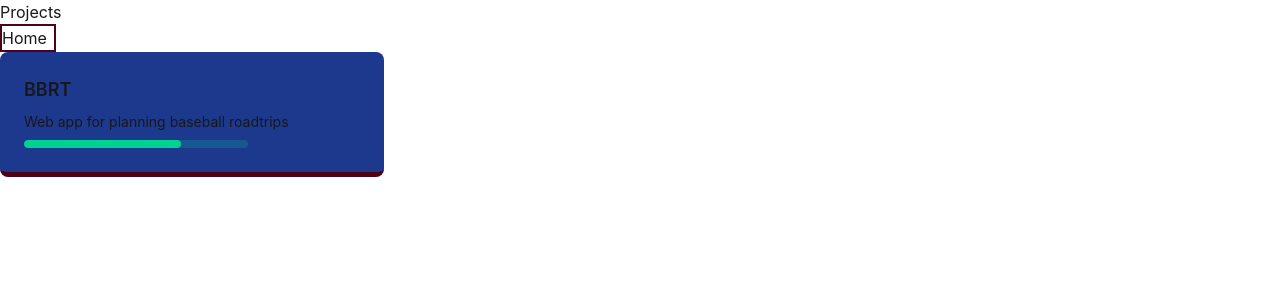
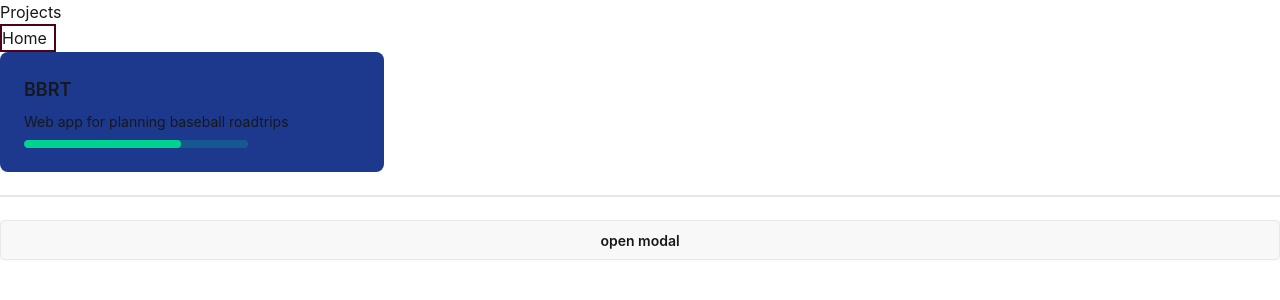
Before and after one commit to kilted2000/ProgressTracker, a Next.js app: page /main in a window 1280 px wide. Shown: the top 300 px of the page. Built offline with nearby package versions, Linux system fonts and the light colour scheme.

Commit message:
WIP:added modal and started on rendering proj form

```diff
--- a/app/components/card.tsx
+++ b/app/components/card.tsx
@@ -33,19 +33,28 @@ export default function Card() {
 //       ))}
 //     </tr>
 
-//let projects = [];
 
+
+     type Projects = {
+      id: number;
+        name: string;
+        description: string;
+
+    }
+
+    const projects = [];
   return (
     <ul>
-        <li>
-             <div className="card w-96 bg-blue-900 card-md border-b-5 border-rose-950">
+
+             <div className="card w-96 bg-blue-900 card-md">
   <div className="card-body">
     <h2 className="card-title">BBRT</h2>
     <p>Web app for planning baseball roadtrips</p>
     <progress className="progress progress-success w-56" value="70" max="100"></progress>
   </div>
 </div>
-        </li>
+        <li key={projects.id}></li>
+        <div className="divider"></div>
     </ul>
 
   );
--- a/app/main/page.tsx
+++ b/app/main/page.tsx
@@ -1,15 +1,57 @@
+"use client"
 import Link from "next/link"
 import Card from "../components/card"
 
-export default function mainPage(){
+export default function mainPage() {
 
-    return(
-           <>
-    <h1>Projects</h1>
-<Link href="/" className="w-14 border-2 border-rose-950">Home</Link>
-<Card />
-    </>
+    type Projects = {
+        name: string;
+        id: number
+    };
+//const projects : Projects= [];
+    return (
+        <>
+            <h1>Projects</h1>
+            <Link href="/" className="w-14 border-2 border-rose-950">Home</Link>
+            <ul>
+                {/* {projects.map((project : Projects, i) => (
+
+))} */}
+                <li><Card /></li>
+            </ul>
+            {/* Open the modal using document.getElementById('ID').showModal() method */}
+<button className="btn" onClick={()=>document.getElementById('newProj').showModal()}>open modal</button>
+<dialog id="newProj" className="modal modal-bottom sm:modal-middle">
+  <div className="modal-box">
+    <h3 className="font-bold text-lg">Create (another) New Project</h3>
+    <p className="py-4">Press ESC key or click the button below to close</p>
+    <div className="modal-action">
+      <form method="dialog">
+        <div>
+    <label htmlFor="name">Enter your projects name: </label>
+    <input type="text" name="name" id="name" className="bg-white"/>
+  </div>
+    <div >
+    <label htmlFor="description">Project Description: </label>
+    <input type="text" name="description" id="name" className="bg-white" />
+  </div>
+        <button className="btn">Close</button>
+      </form>
+    </div>
+  </div>
+</dialog>
+        </>
     )
 
 
 }
+
+//user types project name/description into modal form
+  //create modal form
+//add modal for submiting new projs
+//user also sets status of proj maybe using daisy steps or range or progress components
+//user submits
+//project is stored
+//new proj is added as an object to the projects array
+//proj.name , proj.description and proj.status are displayed in browser in card component
+//proj.status can be changed without having an edit state
--- a/app/page.tsx
+++ b/app/page.tsx
@@ -5,9 +5,9 @@ export default function Home() {
  <div>
       <main>
       <h1>Squirrel!</h1>
-      <h3>ADHD Project Progess Tracker</h3>
+      <h3>The ADHD Project Progess Tracker</h3>
       <div className= 'justify-self-center pt-75'>
-     <Link href="/main" className='bg-blue-950 border-2 border-rose-950'>Main Page</Link>
+     <Link href="/main" className='bg-blue-950 border-2 border-rose-950'>Project Page</Link>
       </div>
       </main>
     </div>
```
